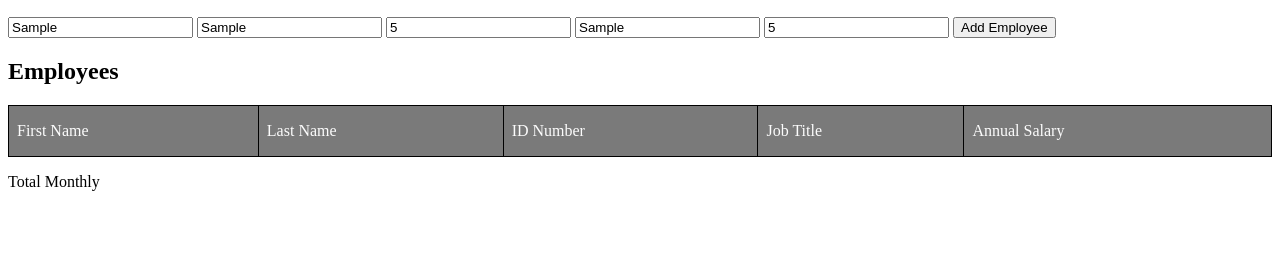
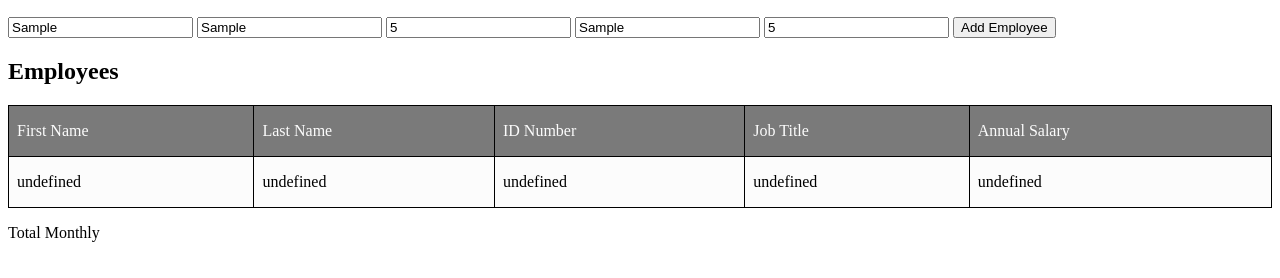
Before and after one commit to DewdropSprite/weekend-salary-calculator, a website: page index.html in a window 1280 px wide. Both pictures are taken after typing "Sample", "Sample", "5", "Sample", "5" into the empty fields and a click on the button "Add Employee". Shown: the part 110-388 px from the top of the page. Drawn offline with Linux system fonts and the light colour scheme.

Commit message:
got employee data to populate into employee table but everything comes up as undefined

```diff
--- a/index.html
+++ b/index.html
@@ -13,8 +13,8 @@
   <main>
     <h2>Add Employee</h2>
     <form>
-      <input placeholder="First Name" type="text" id="firstNameInput">
-      <input placeholder="Last Name" type="text" id="lastNameInput">
+      <input placeholder="First Name" type="text" id="firstName">
+      <input placeholder="Last Name" type="text" id="lastName">
       <input placeholder="ID Number" type="number" id="idNumber">
       <input placeholder="Job Title" type="text" id="jobTitle">
       <input placeholder="Annual Salary" type="number" id="annualSalary">
--- a/salary-calculator.js
+++ b/salary-calculator.js
@@ -6,10 +6,16 @@ function onReady(){
 
 function addEmployee(event){
     console.log("we're adding employees information");
-    const submitFirstName = document.getElementById("firstNameInput")
-    const submitLastName = document.getElementById("lastNameInput")
-    const submitIdNumber = document.getElementById("idNumber")
-    const submitJobTitle = document.getElementById("jobTitle")
-    const submitAnnualSalary = document.getElementById("annualSalary")
+
+    let firstName = ('firstName').value;
+    let lastName = ('lastName').value;
+    let iDNumber = ('idNumber').value;
+    let jobTitle = ('jobTitle').value;
+    let annualSalary = ('annualSalary').value;
+
+    tablePath = document.getElementById('employeeDataTable');
+
+    tablePath.innerHTML += `<tr><td>${firstName}</td><td>${lastName}</td><td>${iDNumber}</td><td>${jobTitle}</td><td>${annualSalary}</td></tr>`;
+
 event.preventDefault();
 }
```
